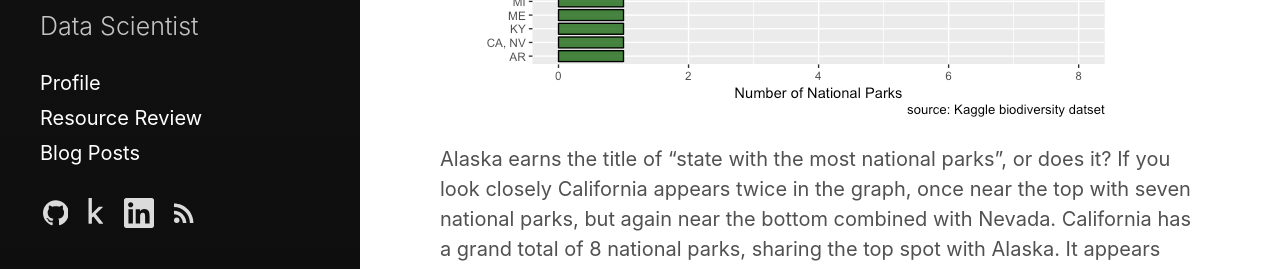
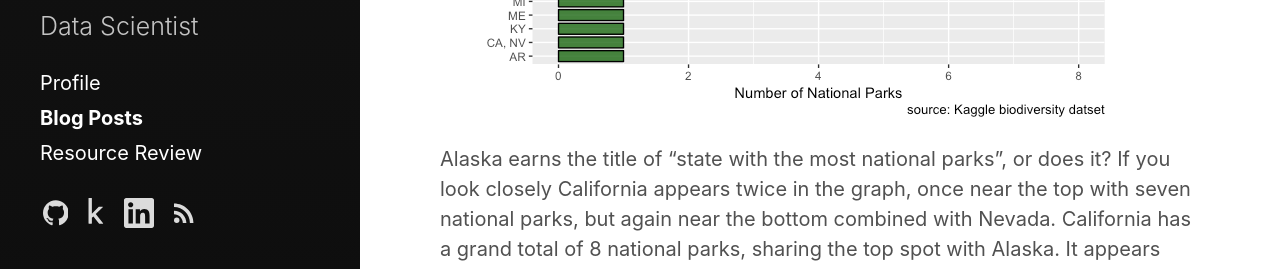
Before and after one commit to fisherra/fisherankney, a Jekyll site: the page built from _posts/2018-01-15-biodiversity.md, in a window 1280 px wide. Shown: the part 4717-4986 px from the top of the page. Built offline with Jekyll 4.4.1, drawn with Linux system fonts in a browser that asks for light colours.

Commit message:
rewrite custom nav

```diff
--- a/_includes/custom-nav-links.html
+++ b/_includes/custom-nav-links.html
@@ -1 +1,19 @@
 <!-- Optional additional links to insert in sidebar nav -->
+
+<a style = "text-decoration:none;"
+ class="page-link {% if page.title == 'Profile' %} active {% endif %}"
+ href = "{{site.baseurl}}/profile">
+ Profile
+</a>
+
+<a style = "text-decoration:none;"
+class="category-link {% if page.title == 'Blog Posts' or page.top_tags %} active{% endif %}"
+href = "{{site.baseurl}}/blog/">
+Blog Posts
+</a>
+
+<a style = "text-decoration:none;"
+class="page-link {% if page.title == 'Resource Review' %} active{% endif %}"
+href = "{{site.baseurl}}/resource-review">
+Resource Review
+</a>
--- a/_includes/sidebar-nav-links.html
+++ b/_includes/sidebar-nav-links.html
@@ -1,22 +1,25 @@
 <nav id="sidebar-nav-links">
-  {% if site.sidebar_home_link %}
- <!--
+<!--  {% if site.sidebar_home_link %}
+
       <a style = "text-decoration:none;" class="home-link {% if page.url == '/' %} active{% endif %}"
         href="{{ site.baseurl }}/">Home</a>
   {% endif %}
  -->
-  {% if site.sidebar_blog_link %}
+<!--   {% if site.sidebar_blog_link %}
     <a style = "text-decoration:none;" class="page-link {% if page.url == site.sidebar_blog_link %} active{% endif %}"
 	href="{{ site.baseurl }}{{ site.sidebar_blog_link }}">Data Science Blog</a>
   {% endif %}
+
+-->
 
   {% comment %}
     The code below dynamically generates a sidebar nav of pages with
     `sidebar_link: true` in the front-matter. See readme for usage.
   {% endcomment %}
 
+  <!-- EDITED!!!
   {% include page-links.html %}
   {% include category-links.html %}
-
+  -->
   {% include custom-nav-links.html %}
 </nav>
--- a/profile.html
+++ b/profile.html
@@ -1,7 +1,6 @@
 ---
 layout: page
 title: Profile
-sidebar_link: true
 ---
 <br>
 
--- a/resource-review.html
+++ b/resource-review.html
@@ -6,12 +6,14 @@ sidebar_link: true
 <br>
 <br>
 
+
 <div style="max-height:140px; max-width:120px; margin-bottom:60px;">
     <img src="{{ site.baseurl }}/images/resource_review/r4ds.png" alt="OSU Logo" align:"left">
 </div>
 
 <strong> R for Data Science - Hadley Wickham </strong>
 <hr>
+
 <p>
     R for Data Science (R4DS) is available for <a href="http://r4ds.had.co.nz/">free</a> and is the definitive
     guide to using R to conduct data science. I've purchased a hard copy because I found the content in R4DS to be absolutely
@@ -31,6 +33,7 @@ sidebar_link: true
 
 <strong> Hands on R Programming - Garrett Grolemund </strong>
 <hr>
+
 <p>
     Garret Grolemund co-authored R4DS, so it's no wonder that <a href="https://www.amazon.com/Hands-Programming-Write-Functions-Simulations/dp/1449359019/ref=pd_lpo_sbs_14_t_2?_encoding=UTF8&psc=1&refRID=RQ3DSSGC8VHX626WSG6X">Hands on R Programming</a>
     is top-notch. The book assumes no prior knowledge in R and walks you through three interesting projects. The projects focus on
@@ -49,6 +52,7 @@ sidebar_link: true
 
 <strong> Statistics Using R - Sudha G. Purohit</strong> <br>
 <hr>
+
 <p>
     Printed in 2008, <a href="https://www.amazon.com/Statistics-Using-Sudha-G-Purohit/dp/1842654780">Statistics Using R</a >
     features muddled instructions, poor formatting, out of date programming techniques, and half-explained theory.
```
